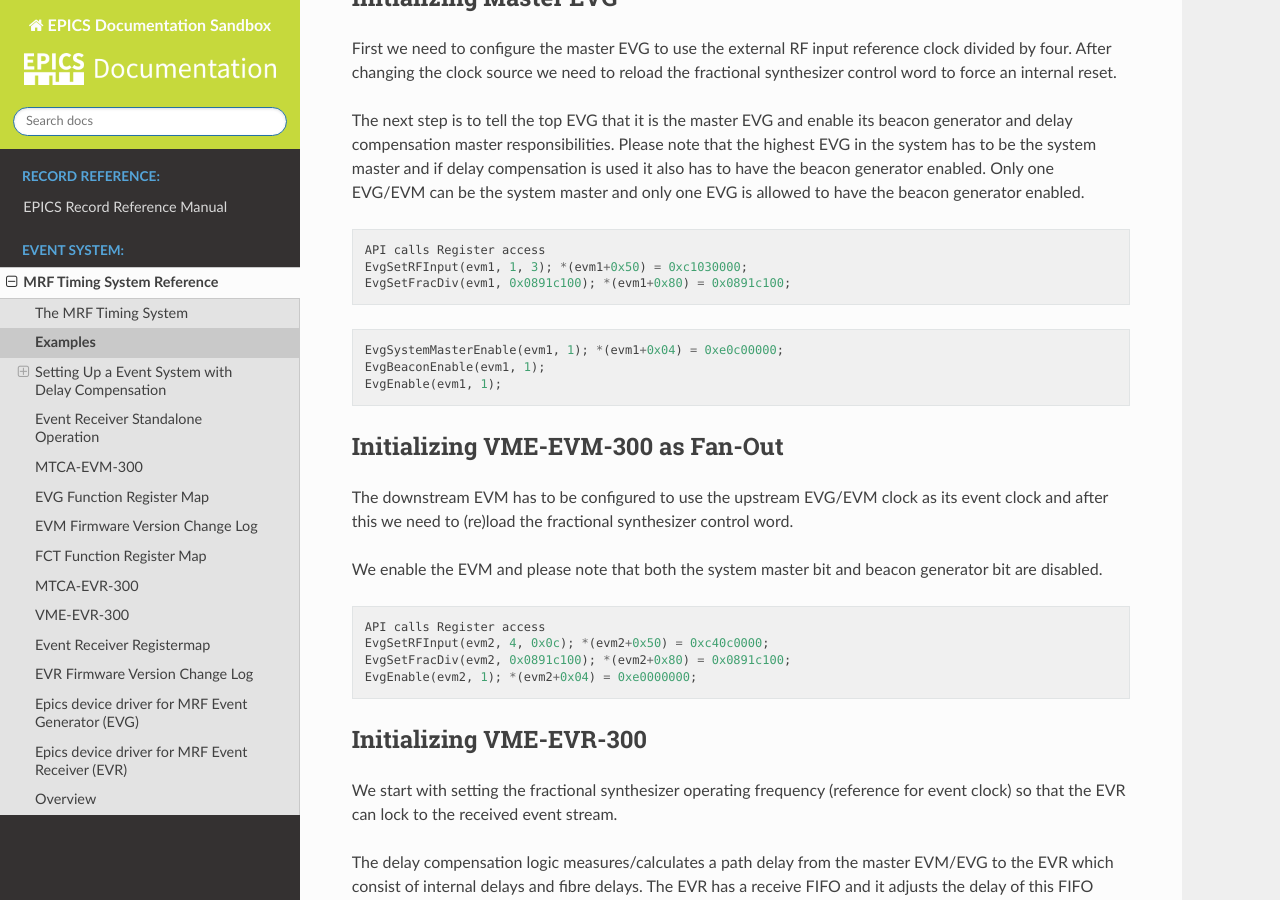
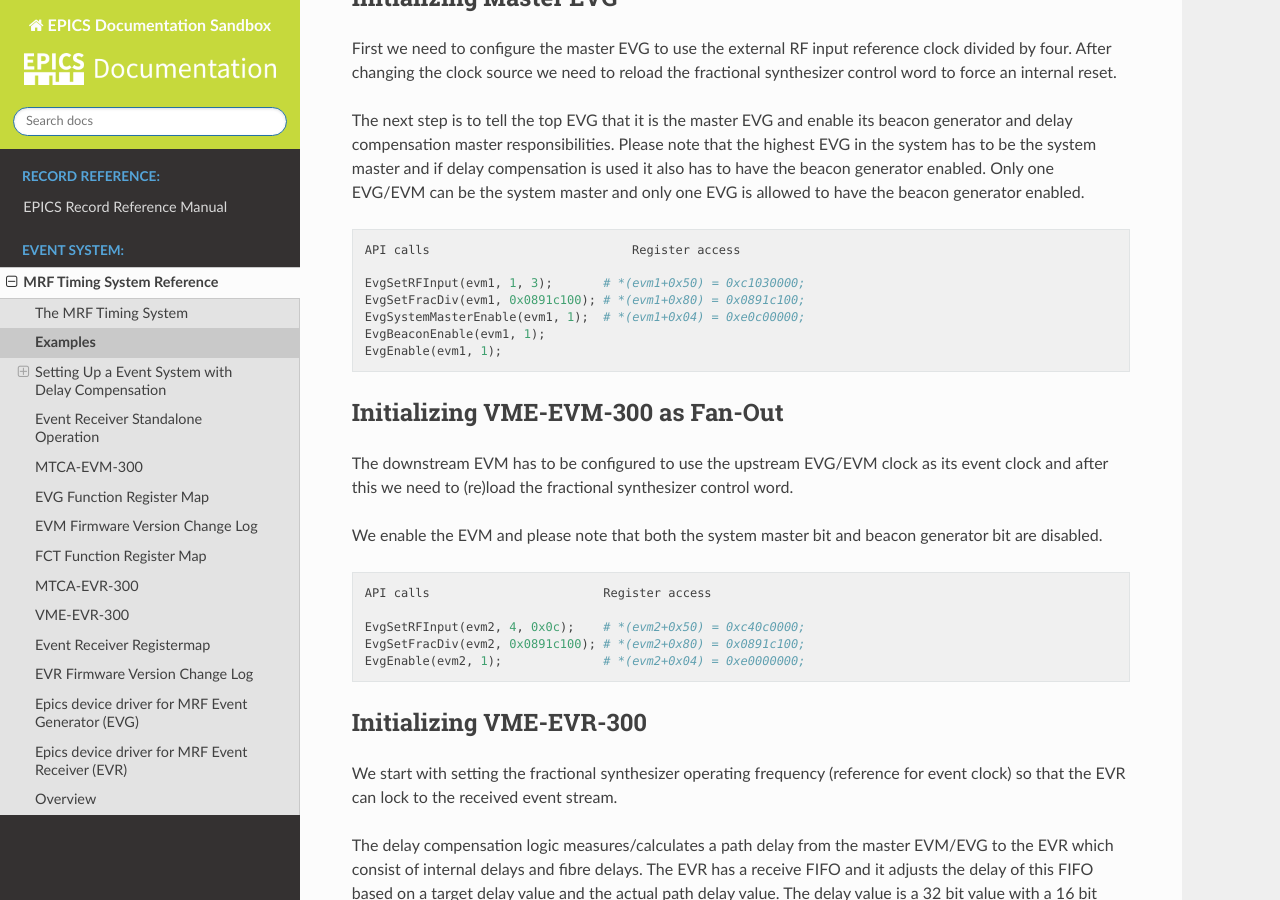
Before and after one commit to ttkorhonen/myDocument, a Sphinx documentation site: the page built from docs/mrfioc2/usage-examples.md, in a window 1280 px wide and 900 px high, scrolled down 845 px. Built offline with Sphinx 7.4.7 and the Read the Docs theme 2.0.0, drawn with Linux system fonts in a browser that asks for light colours.

Commit message:
more text modifications and formatting

````diff
--- a/docs/mrfioc2/usage-examples.md
+++ b/docs/mrfioc2/usage-examples.md
@@ -23,12 +23,11 @@ master and if delay compensation is used it also has to have the beacon generato
 EVG/EVM can be the system master and only one EVG is allowed to have the beacon generator enabled.
 
 ```
-API calls Register access
-EvgSetRFInput(evm1, 1, 3); *(evm1+0x50) = 0xc1030000;
-EvgSetFracDiv(evm1, 0x0891c100); *(evm1+0x80) = 0x0891c100;
-```
-```
-EvgSystemMasterEnable(evm1, 1); *(evm1+0x04) = 0xe0c00000;
+API calls                            Register access
+
+EvgSetRFInput(evm1, 1, 3);       # *(evm1+0x50) = 0xc1030000;
+EvgSetFracDiv(evm1, 0x0891c100); # *(evm1+0x80) = 0x0891c100;
+EvgSystemMasterEnable(evm1, 1);  # *(evm1+0x04) = 0xe0c00000;
 EvgBeaconEnable(evm1, 1);
 EvgEnable(evm1, 1);
 ```
@@ -40,10 +39,11 @@ after this we need to (re)load the fractional synthesizer control word.
 We enable the EVM and please note that both the system master bit and beacon generator bit are disabled.
 
 ```
-API calls Register access
-EvgSetRFInput(evm2, 4, 0x0c); *(evm2+0x50) = 0xc40c0000;
-EvgSetFracDiv(evm2, 0x0891c100); *(evm2+0x80) = 0x0891c100;
-EvgEnable(evm2, 1); *(evm2+0x04) = 0xe0000000;
+API calls                        Register access
+
+EvgSetRFInput(evm2, 4, 0x0c);    # *(evm2+0x50) = 0xc40c0000;
+EvgSetFracDiv(evm2, 0x0891c100); # *(evm2+0x80) = 0x0891c100;
+EvgEnable(evm2, 1);              # *(evm2+0x04) = 0xe0000000;
 ```
 ### Initializing VME-EVR-300
 
````
